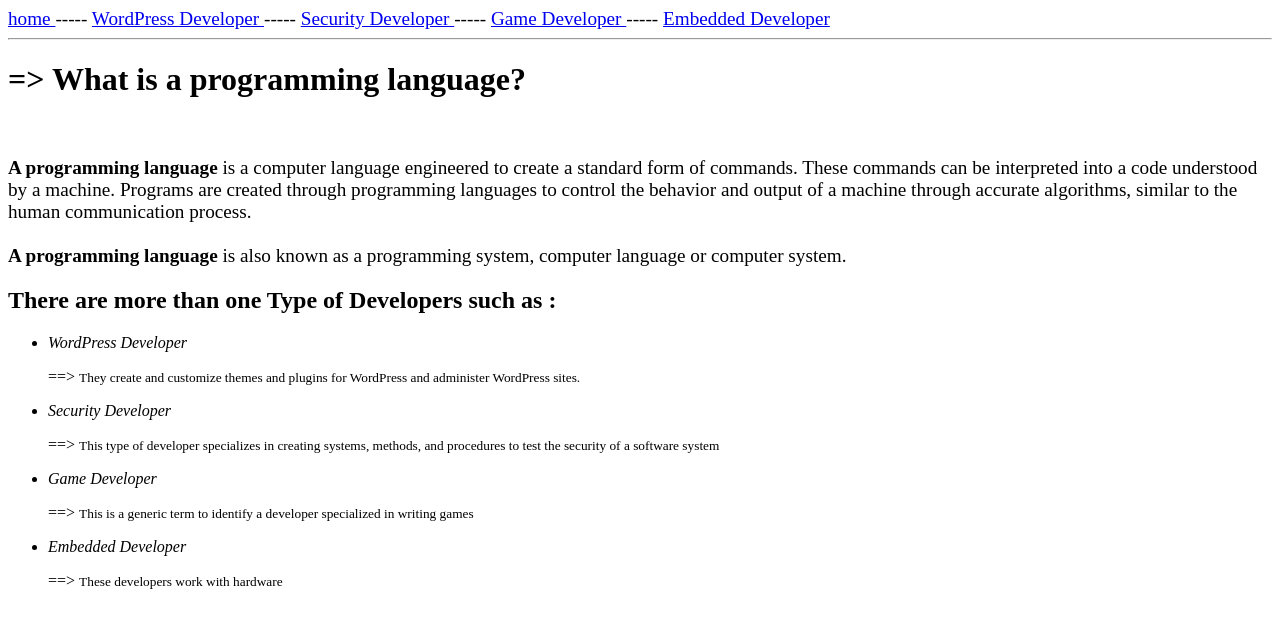
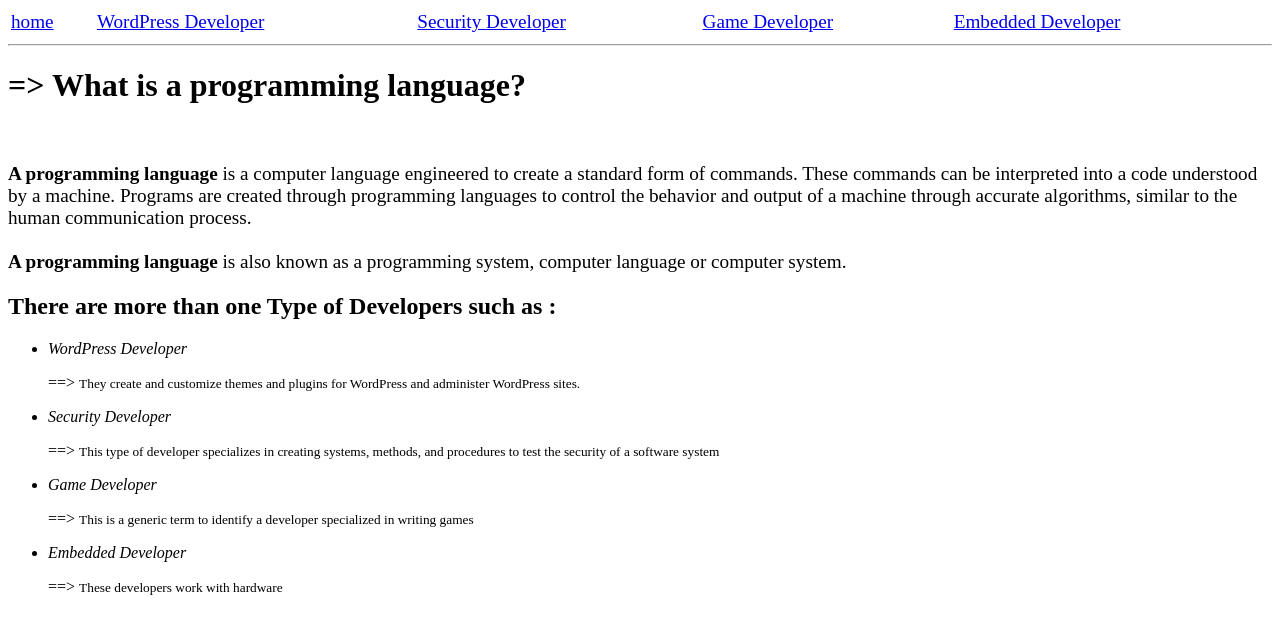
Before and after one commit to karemmahmoudsayed/colledge-website, a plain HTML site: page index.html in a window 1280 px wide. Drawn offline with Linux system fonts and the light colour scheme.

Commit message:
Update index.html

```diff
--- a/index.html
+++ b/index.html
@@ -7,11 +7,15 @@
 <body>
     <div>
         <big>
-            <a href="../index.html"> home </a> <span> ----- </span>
-            <a href="pages/page1.html"> WordPress Developer </a> <span> ----- </span>
-            <a href="pages/page2.html"> Security Developer </a> <span> ----- </span>
-            <a href="pages/page3.html"> Game Developer </a> <span> ----- </span>
-            <a href="pages/page4.html"> Embedded Developer </a>
+        <table style="width: 100%;">
+            <tr>
+                <td><a href="../index.html"> home </a></td>
+                <td><a href="page1.html"> WordPress Developer </a></td>
+                <td><a href="page2.html"> Security Developer </a></td>
+                <td><a href="page3.html"> Game Developer </a></td>
+                <td><a href="page4.html"> Embedded Developer </a></td>
+            </tr>
+        </table>
         </big>
     </div>
     <hr>
```
